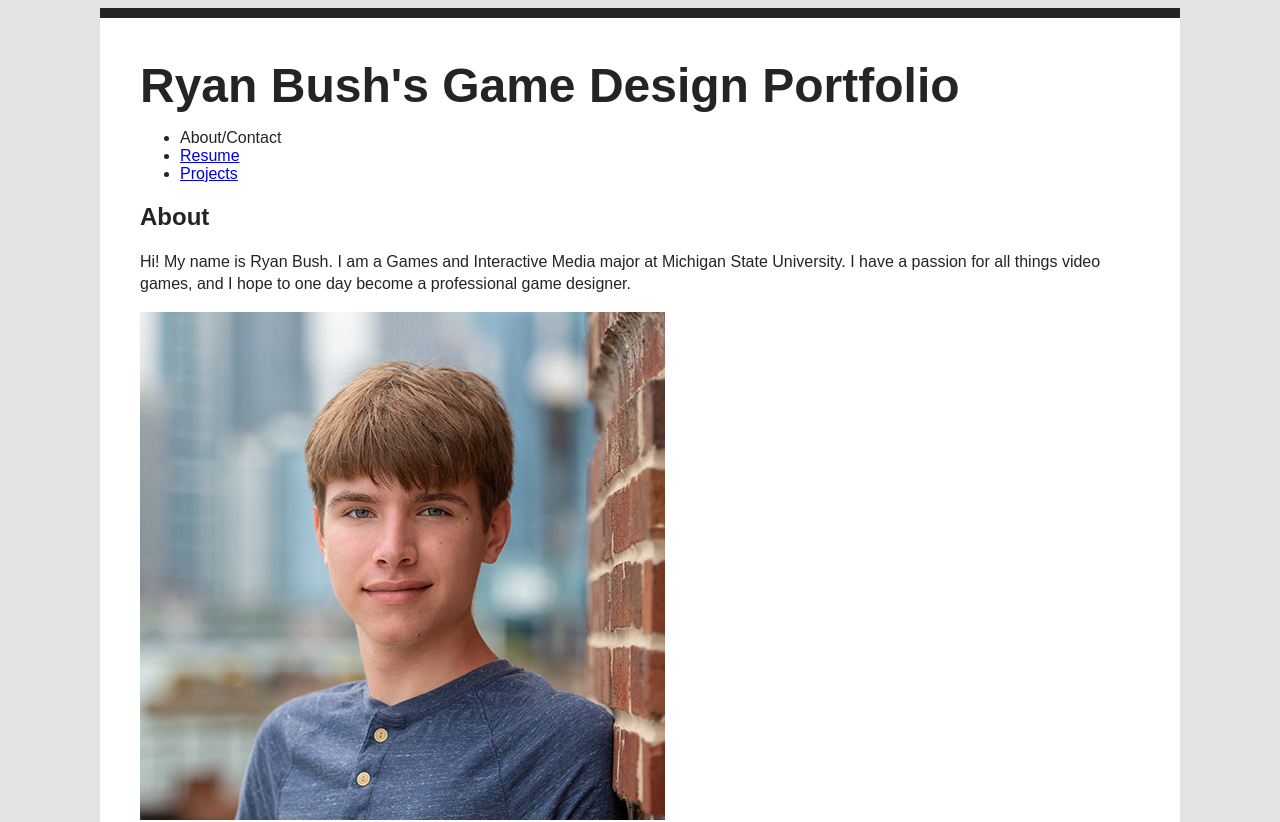
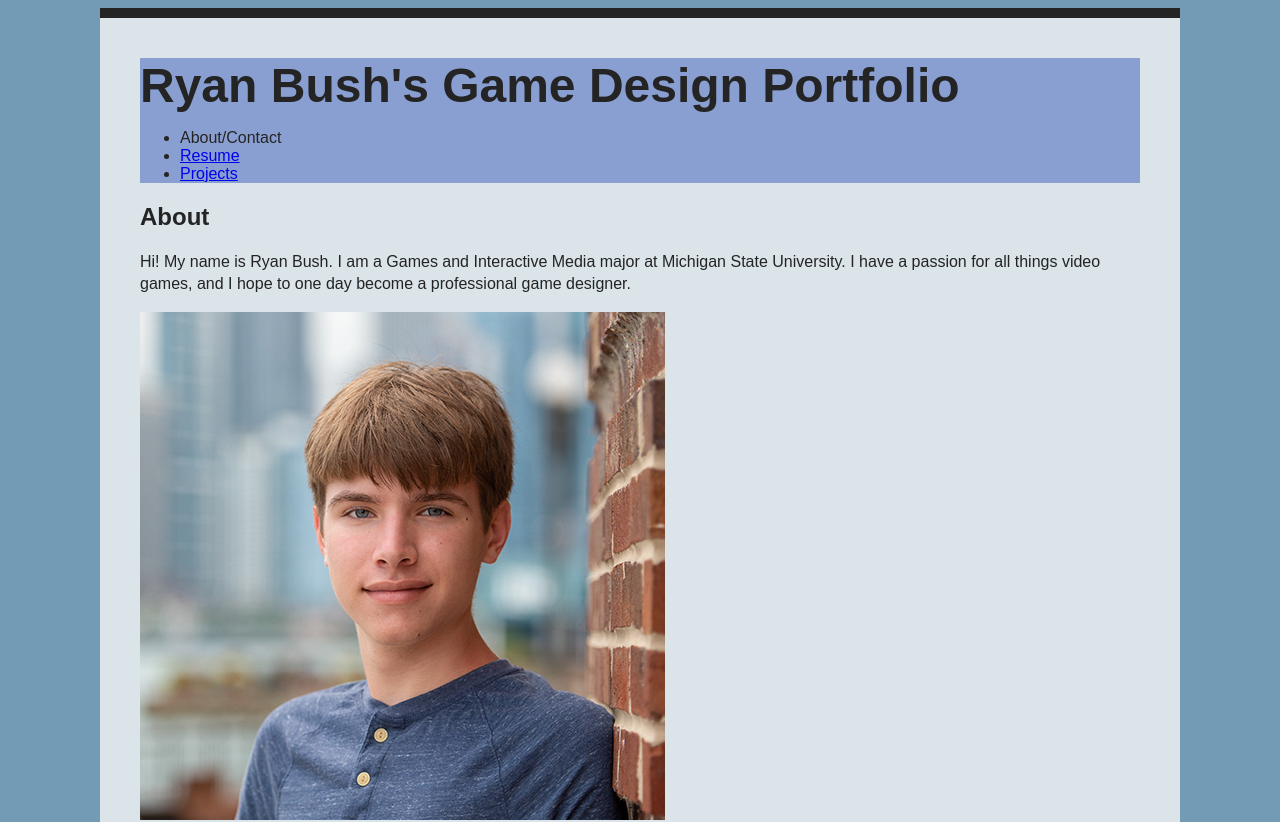
Before and after one commit to bushrya3/Final-Project, a plain HTML site: page index.html in a window 1280 px wide. Shown: the top 822 px of the page. Drawn offline with Linux system fonts and the light colour scheme.

Commit message:
changed background colors

```diff
--- a/style.css
+++ b/style.css
@@ -1,5 +1,5 @@
 html {
-    background: #e3e3e3;
+    background: #749bb5;
 }
 
 main {
@@ -8,7 +8,7 @@ main {
     font-family: Arial, Helvetica, sans-serif;
     color: #242424;
     border-top: 10px solid #242424;
-    background: #fff;
+    background: #dae4e9;
     width: 1000px;
 }
 h1 {
@@ -40,7 +40,7 @@ article:nth-of-type(2){
 header {
     position: sticky;
     top: 0;
-    background: #fff;
+    background: #8a9fd1;
 }
 
 .resume {
```
